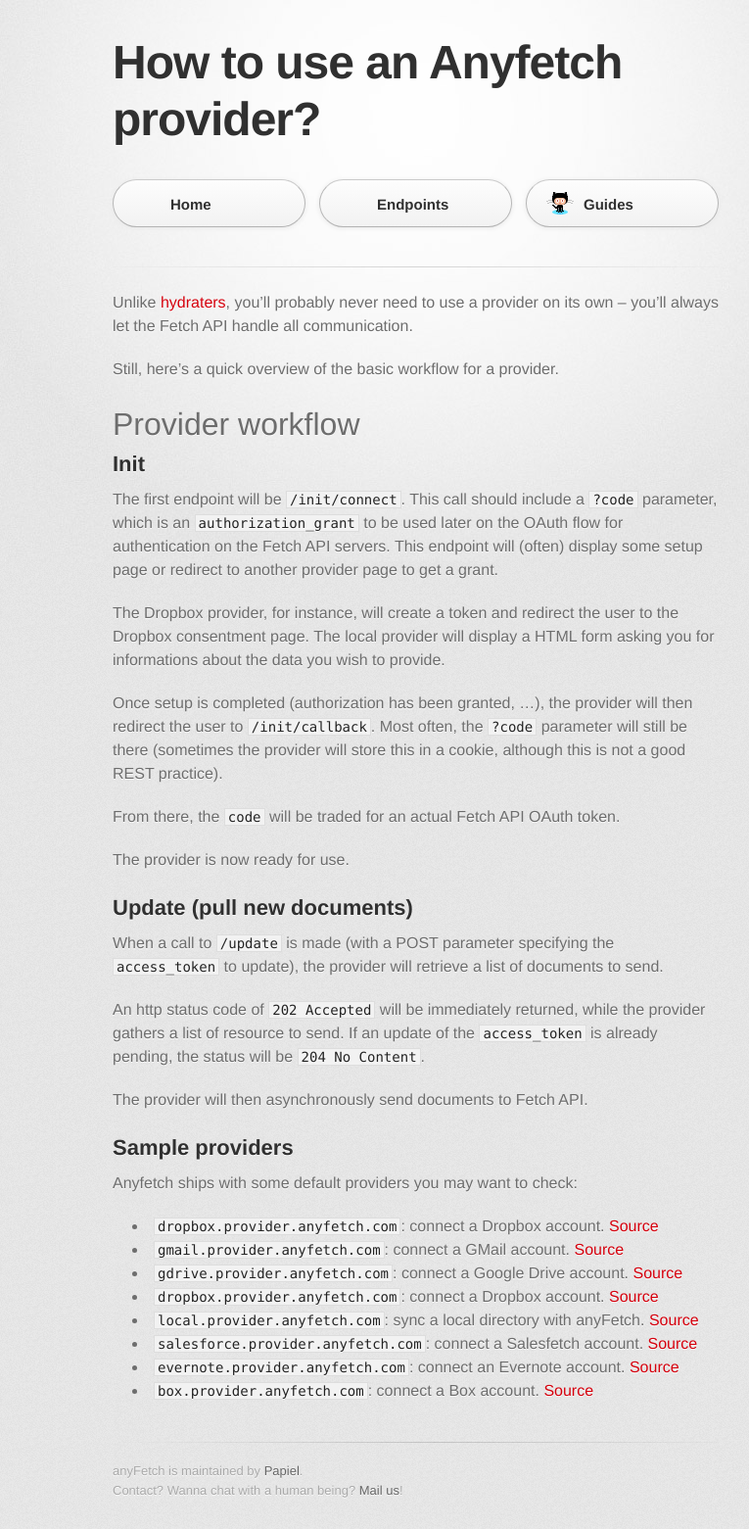
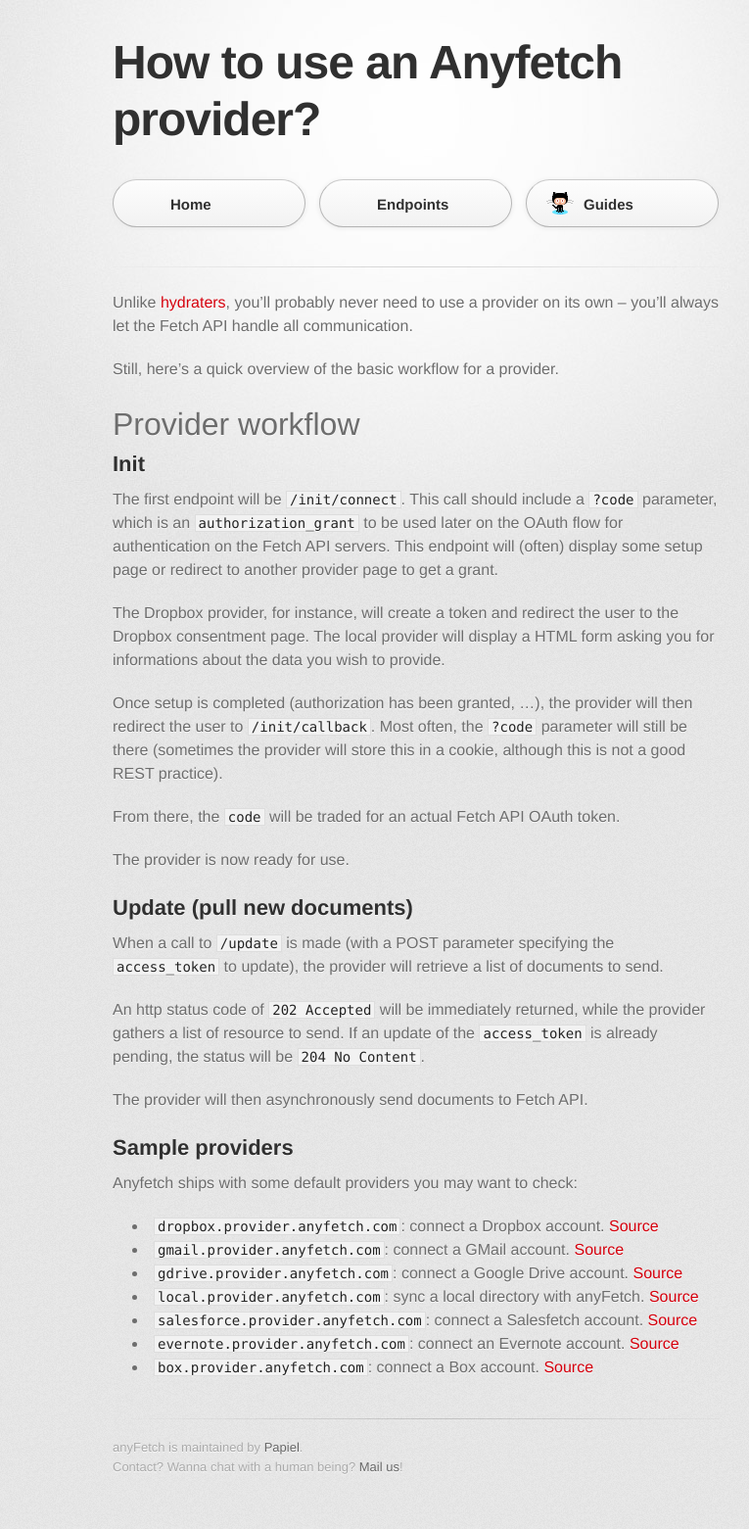
Before and after one commit to AnyFetch/developers.anyfetch.com, a Jekyll site: the page built from guides/using/provider.md, in a window 1280 px wide. Shown: the whole page at 98% size, without its empty margins (215-980 px from the left). Built offline with Jekyll 4.4.1, drawn with Linux system fonts in a browser that asks for light colours; some web fonts are replaced; Markdown is read by kramdown in place of the engine named in the settings; after the commit the page ends 1537 px from its top, so only the background shows below that.

Commit message:
Duplicate dropbox

```diff
--- a/guides/using/provider.md
+++ b/guides/using/provider.md
@@ -35,7 +35,6 @@
 * `dropbox.provider.anyfetch.com`: connect a Dropbox account. [Source](https://github.com/Papiel/dropbox.provider.anyfetch.com)
 * `gmail.provider.anyfetch.com`: connect a GMail account. [Source](https://github.com/Papiel/gmail.provider.anyfetch.com)
 * `gdrive.provider.anyfetch.com`: connect a Google Drive account. [Source](https://github.com/Papiel/gdrive.provider.anyfetch.com)
-* `dropbox.provider.anyfetch.com`: connect a Dropbox account. [Source](https://github.com/Papiel/dropbox.provider.anyfetch.com)
 * `local.provider.anyfetch.com`: sync a local directory with anyFetch. [Source](https://github.com/Papiel/local.provider.anyfetch.com)
 * `salesforce.provider.anyfetch.com`: connect a Salesfetch account. [Source](https://github.com/Papiel/salesforce.provider.anyfetch.com)
 * `evernote.provider.anyfetch.com`: connect an Evernote account. [Source](https://github.com/Papiel/evernote.provider.anyfetch.com)
```
